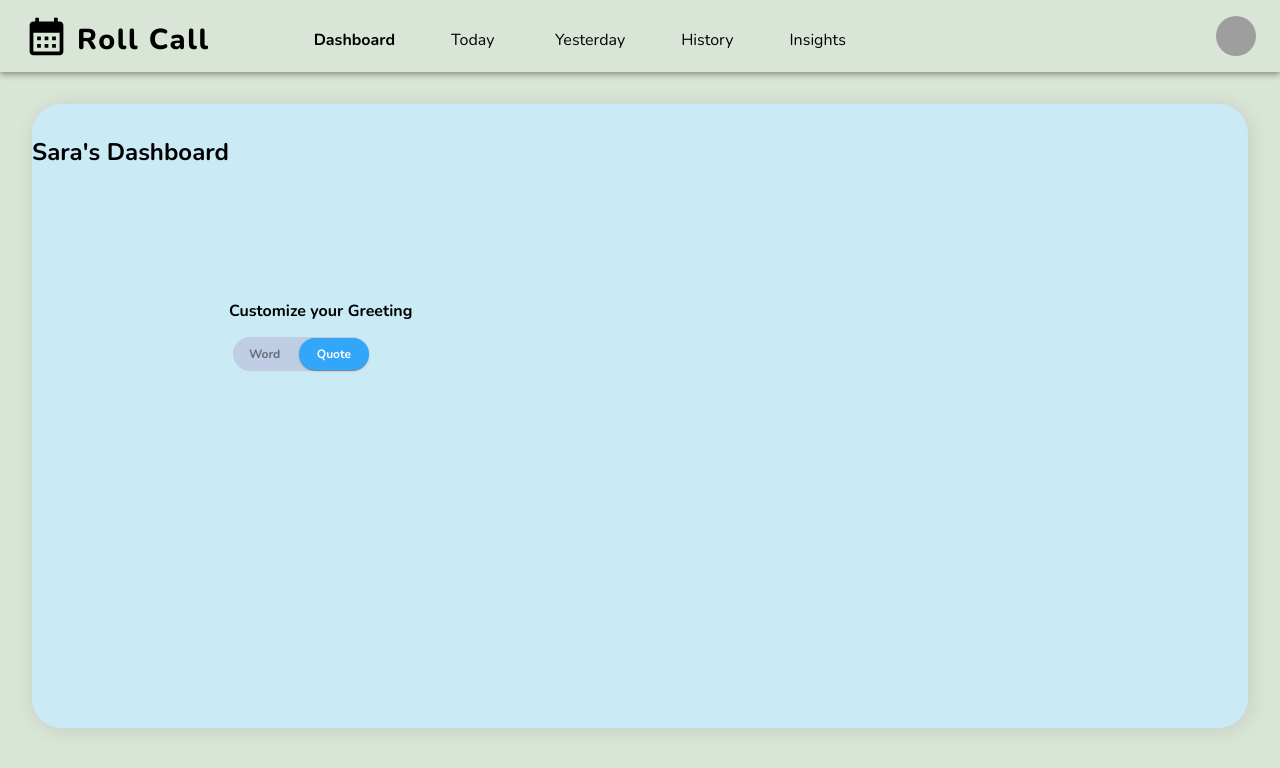
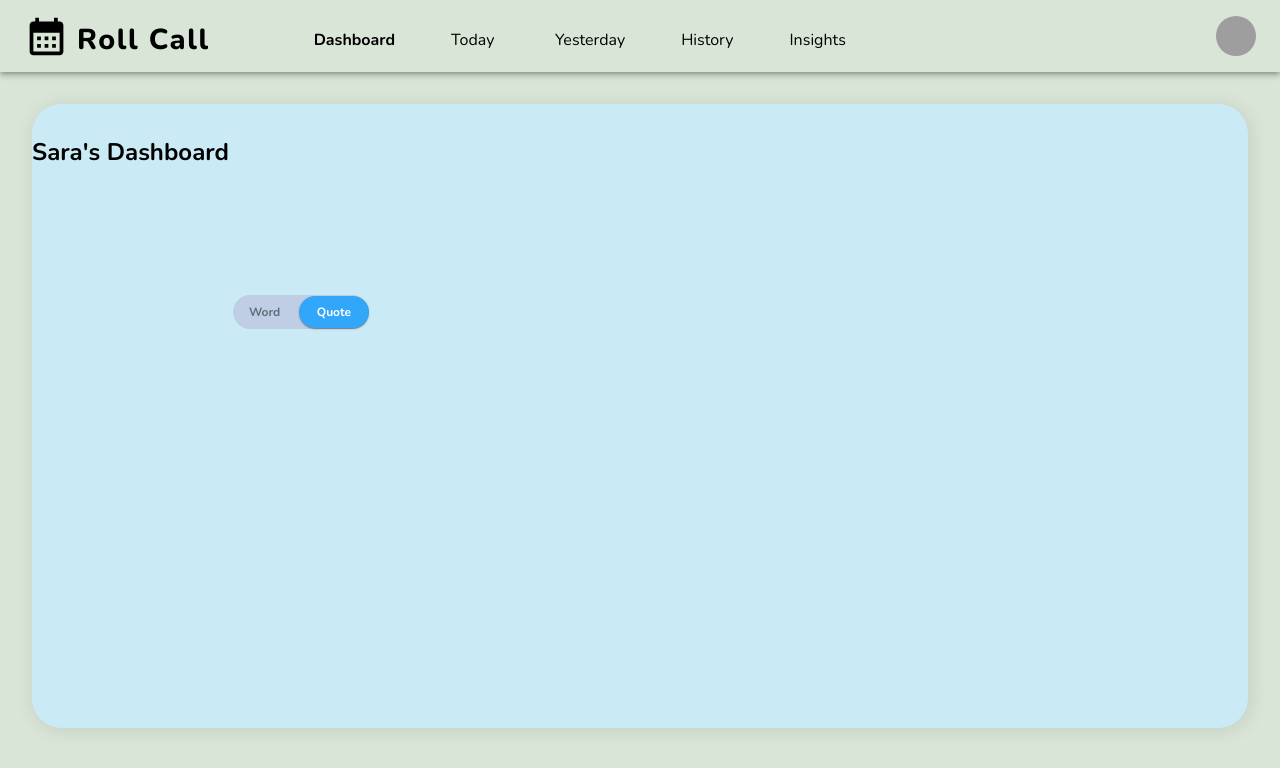
Before and after one commit to KarolinaTchiling/project-roll-call, a React (Vite) app in the folder frontend/: page /dashboard in a window 1280 px wide. Shown: the top 768 px of the page. Built offline with nearby package versions, Linux system fonts and the light colour scheme; grey boxes are pictures that could not be loaded.

Commit message:
21--changes to switch under Greeting

```diff
--- a/frontend/src/components/SwitchWQ.tsx
+++ b/frontend/src/components/SwitchWQ.tsx
@@ -103,9 +103,6 @@ const SwitchWQ = styled(Switch)(({ theme }) => ({
 export default function CustomizedSwitches() {
   return (
     <>
-            <div className="sub-heading-text ">
-              Customize your Greeting
-            </div >
             <FormGroup>
                <FormControlLabel
                  control={<SwitchWQ sx={{ m: 1 }} defaultChecked />}
```
